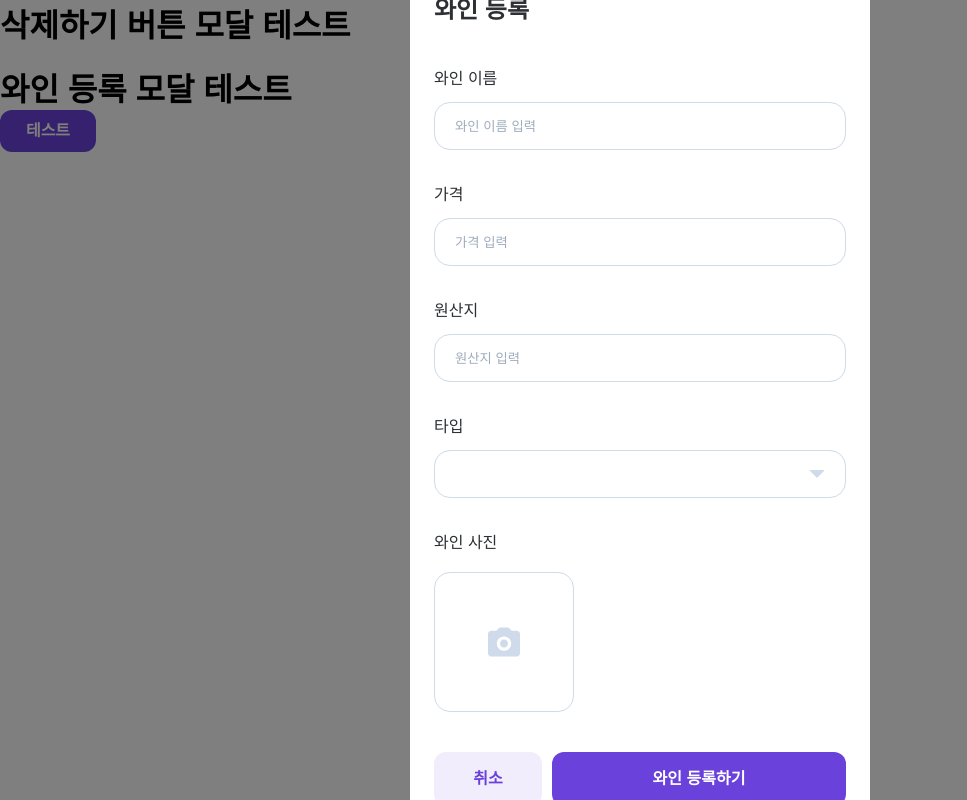
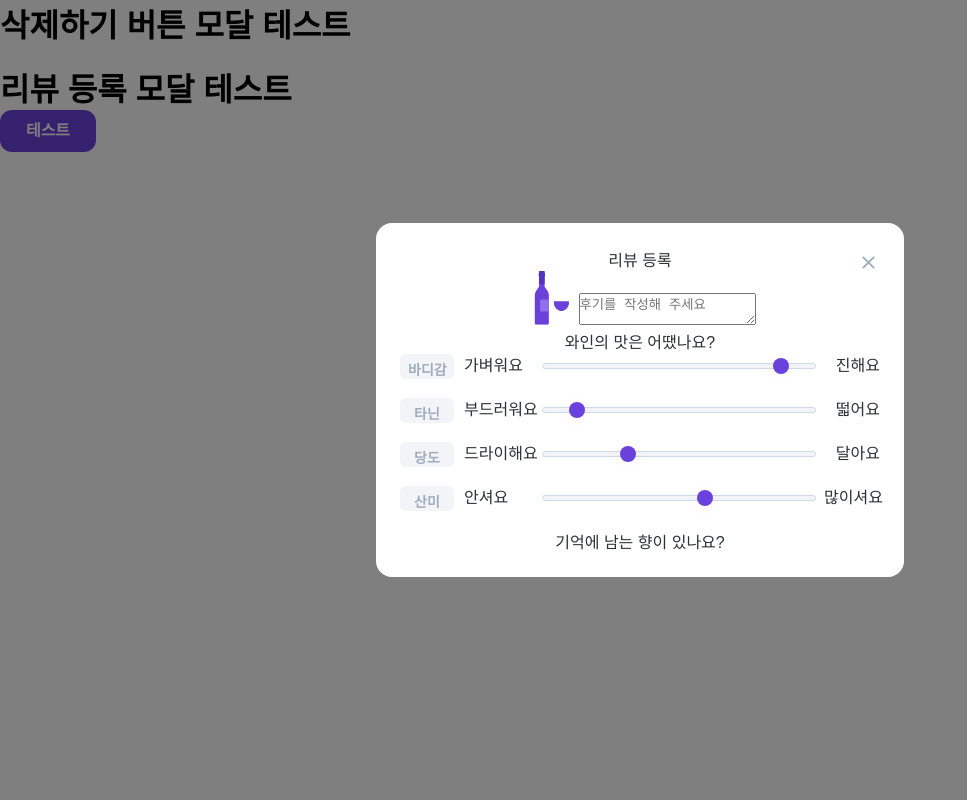
Before and after one commit to jaehyeongjung/Wine-project, a Next.js app: page /test in a window 1280 px wide. Both pictures are taken after a click on the button "테스트". Shown: the whole page, without its empty margins (0-967 px from the left). Built offline with nearby package versions, Linux system fonts and the light colour scheme.

Commit message:
feat: slider 컴포넌트 구현

```diff
--- /dev/null
+++ b/components/common/SliderGrop.module.css
@@ -0,0 +1,66 @@
+/* 슬라이더 트랙 */
+.range {
+  -webkit-appearance: none;
+  appearance: none;
+  flex: 1;
+  height: 6px;
+  background: var(--gray100);
+  border: 1px solid var(--gray200);
+  border-radius: 50px;
+  outline: none;
+}
+
+/* 슬라이더 핸들러 */
+.range::-webkit-slider-thumb {
+  -webkit-appearance: none;
+  appearance: none;
+  width: 16px;
+  height: 16px;
+  background: var(--purple100);
+  border-radius: 50%;
+  cursor: pointer;
+  border: none;
+  box-shadow: 0px 2px 20px 0px rgba(0, 0, 0, 0.04);
+}
+
+.sliderContainer {
+  display: flex;
+  align-items: center;
+  gap: 10px;
+  margin-bottom: 18px;
+  word-break: keep-all;
+}
+
+.sliderBox {
+  display: flex;
+  flex: 1;
+  gap: 8px;
+  align-items: center;
+  justify-content: space-between;
+  width: 402px;
+  font-weight: var(---font-medium);
+  font-size: var(--text-lg);
+  line-height: var(--line-height-lg);
+}
+
+.labelItem {
+  width: 54px;
+  height: 25px;
+  background-color: var(--gray100);
+  border-radius: 6px;
+  padding: 4px 8px;
+  color: var(--gray500);
+  font-weight: var(--font-semibold);
+  font-size: var(--text-md);
+  line-height: var(--line-height-md);
+}
+
+.rowItem {
+  width: 70px;
+  text-align: left;
+}
+
+.highItem {
+  width: 56px;
+  text-align: right;
+}
--- /dev/null
+++ b/components/common/SliderGrop.tsx
@@ -0,0 +1,44 @@
+import { useState } from 'react';
+import styles from './SliderGrop.module.css';
+
+interface Props {
+  items: { label: string; row: string; high: string; value: number }[];
+  type: boolean;
+}
+
+const SliderGrop: React.FC<Props> = ({ items, type }: Props) => {
+  const [values, setValues] = useState(items.map((item) => item.value));
+  console.log(values);
+  const handleChange = (index: number, newValue: number) => {
+    setValues((prev) => {
+      const newValues = [...prev]; // 기존 값을 복사하여 수정
+      newValues[index] = newValue; // 특정 인덱스만 수정
+      return newValues;
+    });
+  };
+
+  return (
+    <div>
+      {items.map((item, index) => (
+        <div key={index} className={styles.sliderContainer}>
+          <span className={styles.labelItem}>{item.label}</span>
+          <div className={styles.sliderBox}>
+            <span className={styles.rowItem}>{item.row}</span>
+            <input
+              className={styles.range}
+              type="range"
+              min={0}
+              max={100}
+              value={values[index]}
+              disabled={!type}
+              onChange={(e) => handleChange(index, Number(e.target.value))}
+            />
+            <span className={styles.highItem}>{item.high}</span>
+          </div>
+        </div>
+      ))}
+    </div>
+  );
+};
+
+export default SliderGrop;
--- /dev/null
+++ b/components/layout/Review.tsx
@@ -0,0 +1,39 @@
+import Image from 'next/image';
+import SliderGrop from '@/components/common/SliderGrop';
+
+interface Props {
+  closeModal: () => void;
+}
+
+const Review = ({ closeModal }: Props) => {
+  const wineSliderData = [
+    { label: '바디감', row: '가벼워요', high: '진해요', value: 90 },
+    { label: '타닌', row: '부드러워요', high: '떫어요', value: 10 },
+    { label: '당도', row: '드라이해요', high: '달아요', value: 30 },
+    { label: '산미', row: '안셔요', high: '많이셔요', value: 60 },
+  ];
+
+  return (
+    <div>
+      <div>리뷰 등록</div>
+      <section>
+        <Image
+          src="/images/ReviewThumbnail.svg"
+          alt="리뷰등록썸네일"
+          width={54}
+          height={54}
+        />
+        <textarea placeholder="후기를 작성해 주세요" />
+      </section>
+      <section>
+        <div>와인의 맛은 어땠나요?</div>
+        <SliderGrop items={wineSliderData} type={false} />
+      </section>
+      <section>
+        <div>기억에 남는 향이 있나요?</div>
+      </section>
+    </div>
+  );
+};
+
+export default Review;
--- a/pages/test.module.css
+++ b/pages/test.module.css
@@ -15,3 +15,10 @@
   }
 }
 /* 와인 등록 버튼 css 끝 */
+
+/* 리뷰 등록 버튼 */
+.reviewModalBox {
+  min-width: 375px;
+  width: 528px;
+  padding: 24px;
+}
--- a/pages/test.tsx
+++ b/pages/test.tsx
@@ -4,6 +4,8 @@ import DeleteModalLayout from '../components/layout/Modal/DeleteModalLayout';
 import RegisterModalLayout from '../components/layout/Modal/RegisterModalLayout';
 import Button from '../components/common/Button';
 import styles from './test.module.css';
+import Review from '../components/layout/Review';
+import SliderGrop from '@/components/common/SliderGrop';
 
 export default function test() {
   const [showModal, setShowModal] = useState(false);
@@ -28,7 +30,8 @@ export default function test() {
           <DeleteModalLayout closeModal={() => setShowModal(false)} />
         </Modal> */}
       </div>
-      <br />
+      {/* <br />
+      <div>
         <h1>와인 등록 모달 테스트</h1>
         <Button
           onClick={() => setShowModal(true)}
@@ -45,6 +48,27 @@ export default function test() {
         >
           <RegisterModalLayout closeModal={() => setShowModal(false)} />
         </Modal>
+      </div> */}
+      <br />
+      <div>
+        <h1>리뷰 등록 모달 테스트</h1>
+        <Button
+          onClick={() => setShowModal(true)}
+          type="default"
+          size="width96x42"
+          text="테스트"
+          color="purple"
+          textColor="white"
+        />
+        <Modal
+          className={styles.reviewModalBox}
+          showModal={showModal}
+          closeModal={() => setShowModal(false)}
+          closeBtn={true}
+        >
+          <Review closeModal={() => setShowModal(false)} />
+        </Modal>
+      </div>
     </div>
   );
 }
```
Also changed, not shown: public/images/ReviewThumbnail.svg (added). Lines whose indentation alone changed are shown as unchanged.
